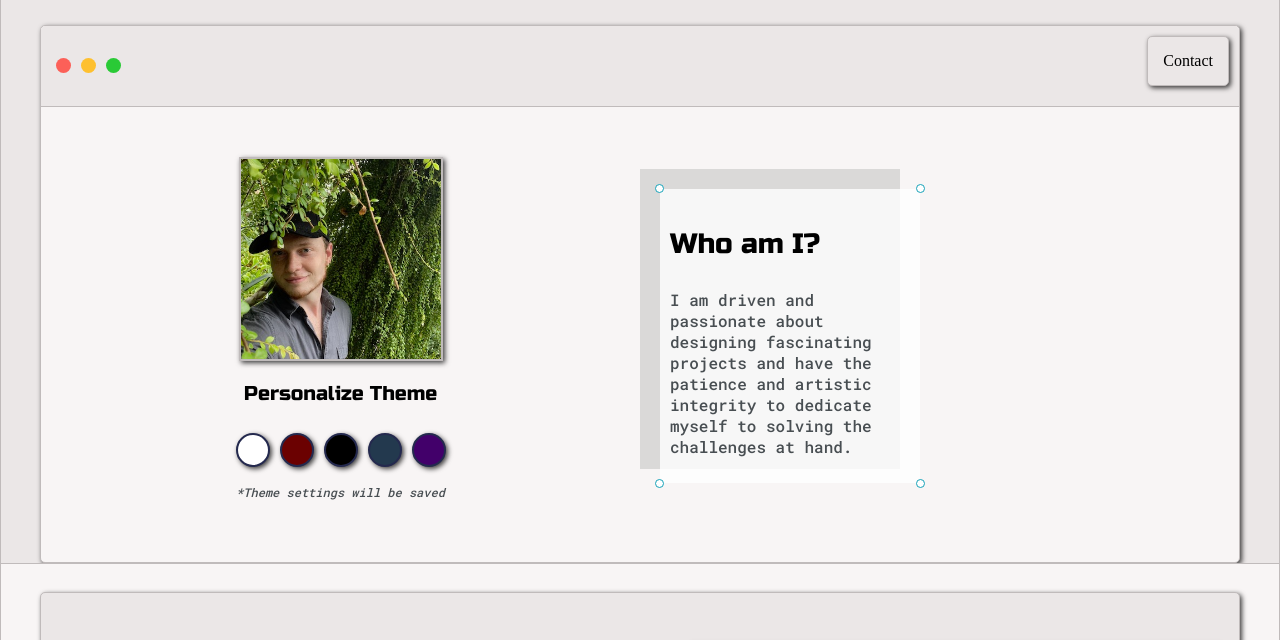
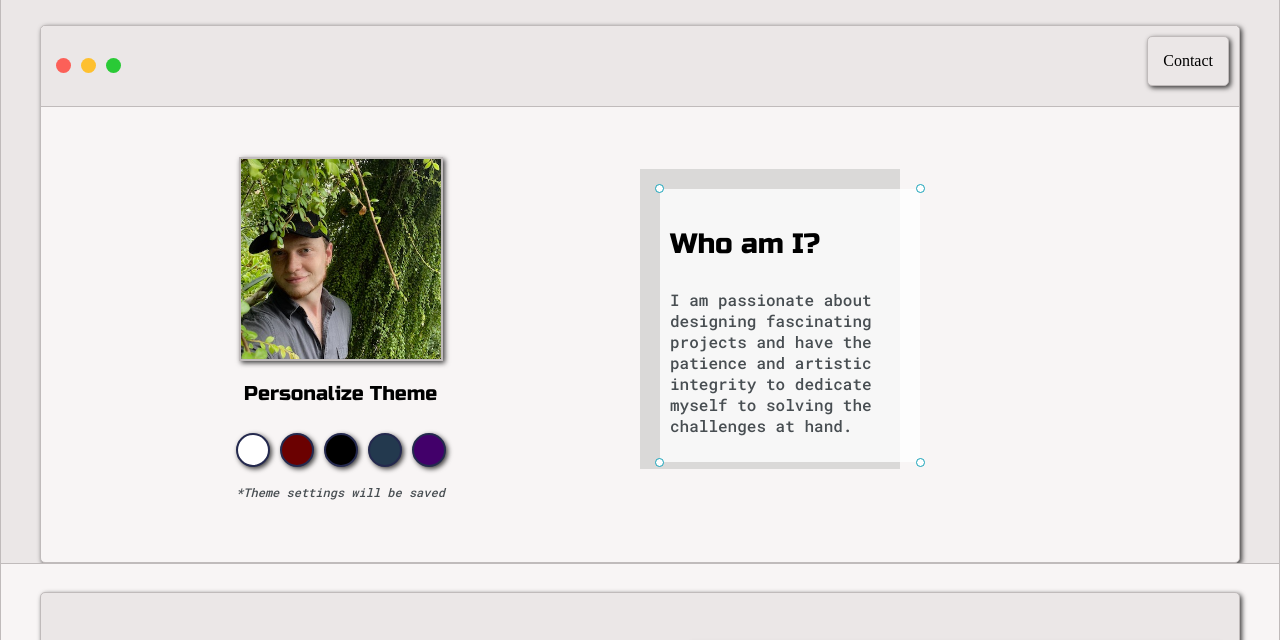
Before and after one commit to ScrumMasterSequoia/PortfolioWebsite, a website: page index.html in a window 1280 px wide. Shown: the part 137-777 px from the top of the page. Drawn offline with Linux system fonts and the light colour scheme; grey boxes are pictures that could not be loaded.

Commit message:
update bio

```diff
--- a/index.html
+++ b/index.html
@@ -56,7 +56,7 @@
                             <div id="corner-tr" class="corner"></div>
                             <h3>Who am I?</h3>
                             <p>
-                                I am driven and passionate about designing fascinating projects and
+                                I am passionate about designing fascinating projects and
                                 have the patience and artistic integrity to dedicate myself
                                 to solving the challenges at hand.
                             </p>
```
